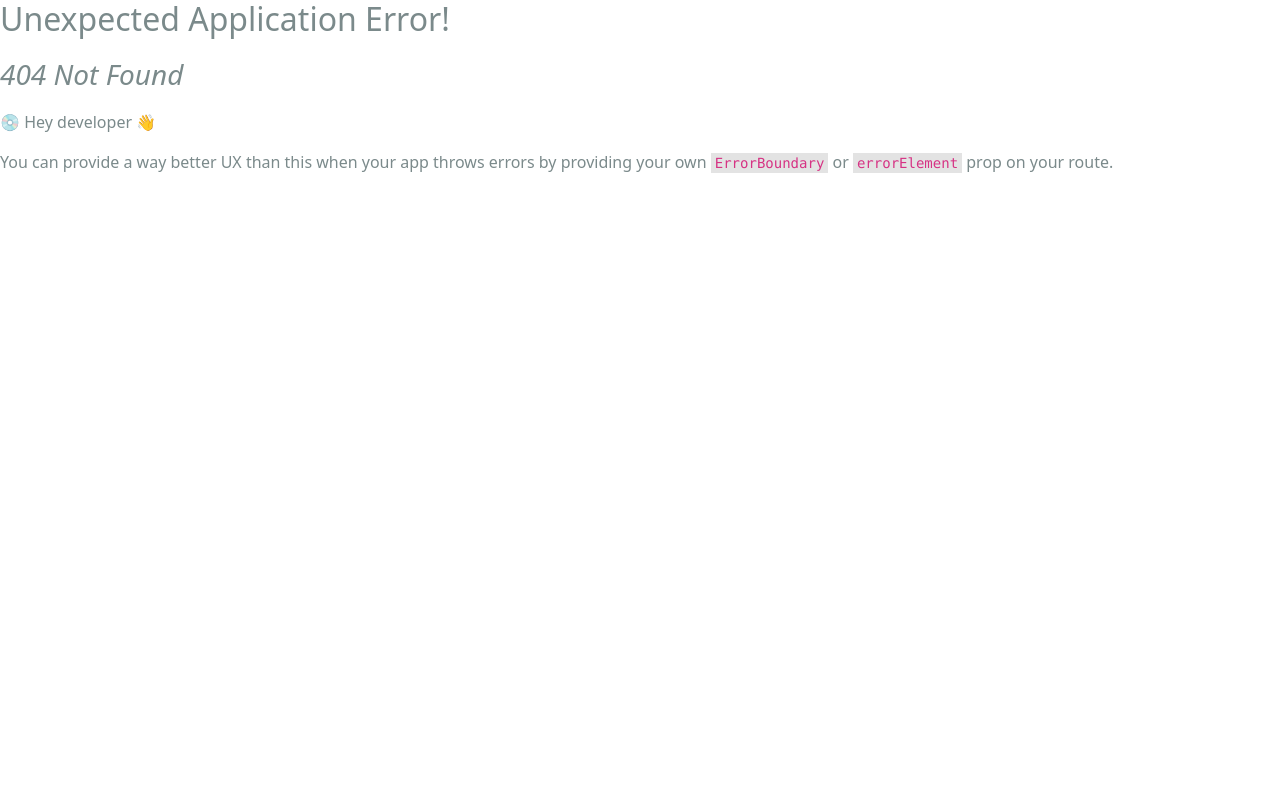
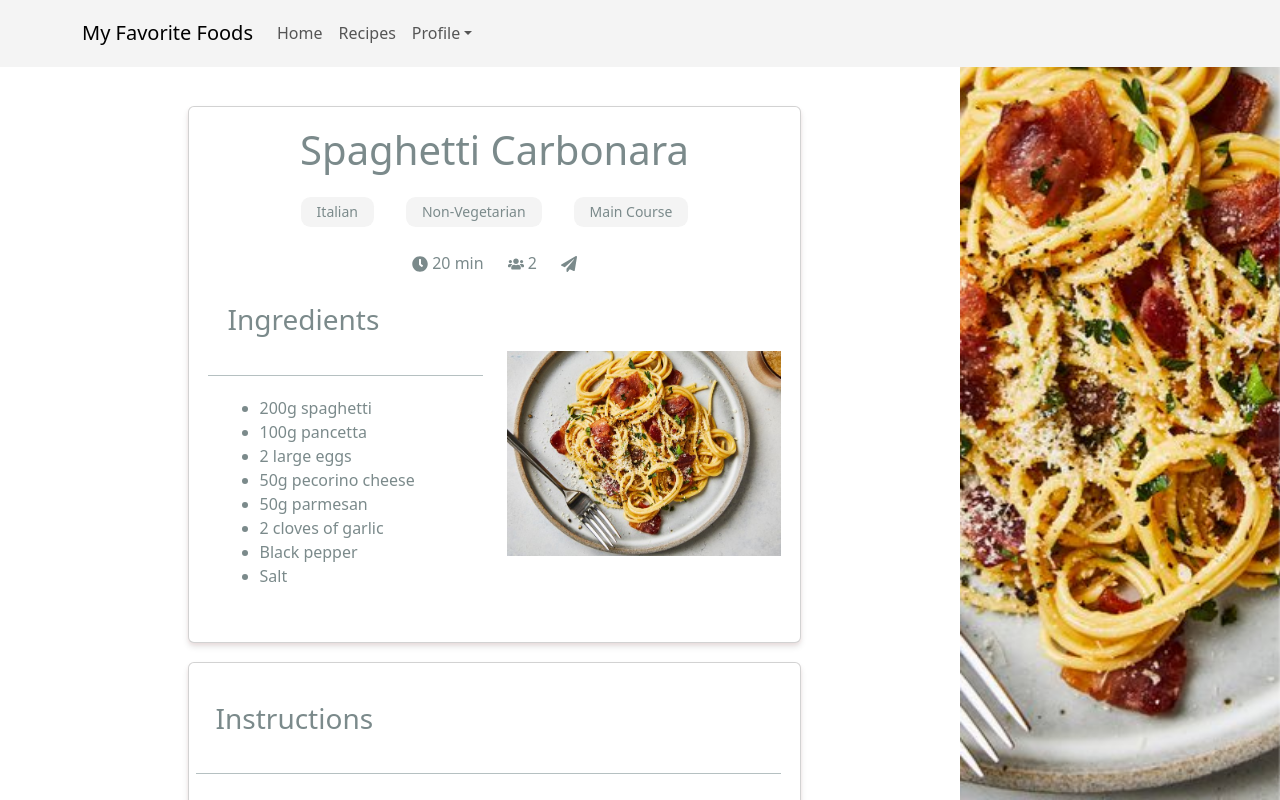
Before and after one commit to midorikawaguti/Cookbook-Project, a React (Create React App) app in the folder frontend/: page /recipe/1 in a window 1280 px wide. Before the commit this address had no page. Shown: the top 800 px of the page. Built offline with nearby package versions, Linux system fonts and the light colour scheme.

Commit message:
Styled RecipeScreen page: improved layout and visual design

```diff
--- a/frontend/src/assets/styles/index.css
+++ b/frontend/src/assets/styles/index.css
@@ -7,3 +7,49 @@ main {
   border: none;
   box-shadow: none;
 }
+
+/* RecipeScreen Page */
+
+/* Ensure the main content does not overlap with the image */
+.main-content {
+  margin-right: 25%; /* Create space for the image on the right */
+  padding-top: 20px; /* Add padding to avoid overlap with the header */
+}
+
+.image-full-height {
+  height: 100vh; /* Makes the column full height of the viewport */
+  position: fixed; /* Fixes the image to the right of the viewport */
+  right: 0; /* Aligns the image to the right */
+  top: 0; /* Ensures the image starts from the top of the page */
+  z-index: -1; /* Ensure the image stays behind other content */
+}
+
+.full-height-image {
+  height: 100%; /* Ensures the image fills the entire column */
+  width: 100%; /* Prevents stretching the image */
+  object-fit: cover; /* Ensures the image covers the space without distortion */
+}
+
+
+/* Adjustments for screens 768px or smaller */
+@media (max-width: 768px) {
+  .main-content {
+    margin-right: 0; /* Removes right margin on small screens */
+    padding-top: 20px; /* Adjusts padding for smaller screens */
+  }
+
+  .card-recipe {
+    width: 100%; /* Ensures the card takes full width on small screens */
+    margin: 0 auto; /* Centralizes the card on small screens */
+  }
+}
+
+
+.badge-custom{
+  display: inline-block;
+  padding: 0.5rem 1rem;
+  margin: 0.25rem;
+  border-radius: 0.6rem;
+  font-size: 0.875rem;
+  font-weight: 500;
+}
--- a/frontend/src/index.js
+++ b/frontend/src/index.js
@@ -2,6 +2,7 @@ import React from 'react';
 import ReactDOM from 'react-dom/client';
 import App from './App';
 import HomeScreen from './screens/HomeScreen';
+import RecipeScreen from './screens/RecipeScreen';
 // import 'bootstrap/dist/css/bootstrap.min.css'
 import './assets/styles/bootstrap.custom.css';
 import './assets/styles/index.css';
@@ -17,6 +18,7 @@ const router = createBrowserRouter(
   createRoutesFromElements(
     <Route path='/' element={<App/>}>
       <Route index={true} path="/" element={<HomeScreen/>}/>
+       <Route path="/recipe/:id" element={<RecipeScreen/>}/>
     </Route>
   )
 )
--- /dev/null
+++ b/frontend/src/screens/RecipeScreen.jsx
@@ -0,0 +1,107 @@
+import React from 'react'
+import { useParams } from 'react-router-dom'
+import recipes from '../recipes'
+import {Row, Col, Image, ListGroup, Card, Button, Badge} from 'react-bootstrap';
+import { FaUsers, FaClock, FaPaperPlane} from 'react-icons/fa';
+
+const RecipeScreen = () => {
+
+    const {id: recipeId} = useParams();
+    const recipe = recipes.find((r)=>r._id === recipeId)
+    console.log(recipe);
+
+  return (
+    <>
+    <Row className="justify-content-center mb-4 main-content">
+      <Col md={9}>
+        <Card className="p-3 mb-3 card-recipe">
+          <Row className="text-center">
+            <h1>{recipe.name}</h1>
+          </Row>
+
+           {/* Category Badges */}
+            <Row className="justify-content-center mb-3 badge-row">
+              <Col xs="auto" className="text-center">
+                <Badge className="badge-custom bg-light text-dark">
+                  {recipe.category}
+                </Badge>
+              </Col>
+              <Col xs="auto" className="text-center">
+                <Badge className="badge-custom bg-light text-dark">
+                  {recipe.diet}
+                </Badge>
+              </Col>
+              <Col xs="auto" className="text-center">
+                <Badge className="badge-custom bg-light text-dark">
+                  {recipe.recipeType}
+                </Badge>
+              </Col>
+            </Row>
+
+            {/* Additional Details */}
+            <Row className="justify-content-center">
+              <Col xs="auto" className="text-center mb-2">
+                <FaClock /> {recipe.cookingTime} min
+              </Col>
+              <Col xs="auto" className="text-center mb-2">
+                <FaUsers /> {recipe.servingSize}
+              </Col>
+              <Col xs="auto" className="text-center mb-2">
+                <FaPaperPlane />
+              </Col>
+            </Row>
+
+
+          <Row>
+            {/* Ingredients */}
+            <Col md={6}>
+            <ListGroup variant="flush">
+              <ListGroup.Item>
+                <h3>Ingredients</h3>
+              </ListGroup.Item>
+              <ListGroup.Item>
+                <ul>
+                  {recipe.ingredients.map((ingredient, index) => (
+                    <li key={index}>{ingredient}</li>
+                  ))}
+                </ul>
+              </ListGroup.Item>
+            </ListGroup>
+            </Col>
+
+            {/* Recipe Image */}
+            <Col md={6} className="d-flex align-items-center justify-content-center">
+                <Image src={recipe.image} alt={recipe.name} fluid style={{ maxHeight: '300px' }} />
+              </Col>
+          </Row>
+        </Card>
+        <Card className="p-3 mb-3 card-recipe">
+          <Row className="text-left">
+            <ListGroup variant="flush">
+              <ListGroup.Item>
+                <h3>Instructions</h3>
+              </ListGroup.Item>
+              <ListGroup.Item>
+                <ol>
+                  {recipe.instructions.map((step, index) => (
+                    <li key={index}>{step}</li>
+                  ))}
+                </ol>
+              </ListGroup.Item>
+            </ListGroup>
+          </Row>
+        </Card>
+      </Col>
+
+      {/* Full height image on the right */}
+        <Col md={3} className="image-full-height p-0">
+          <Image src={recipe.image} alt={recipe.name} fluid className="full-height-image" />
+        </Col>
+    </Row>
+
+
+    </>
+  )
+}
+
+export default RecipeScreen
```
